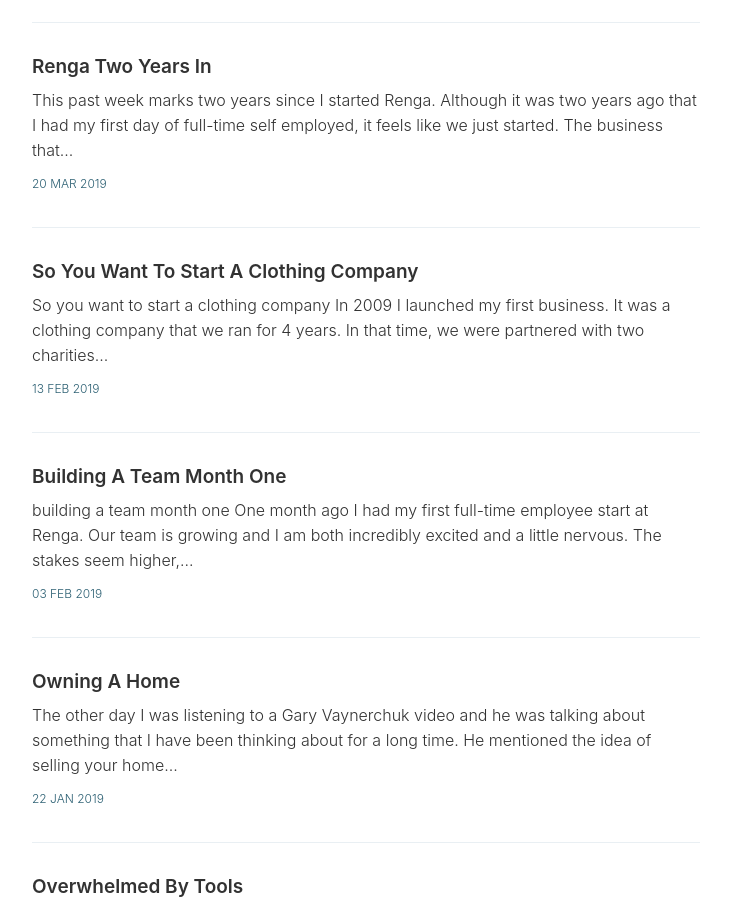
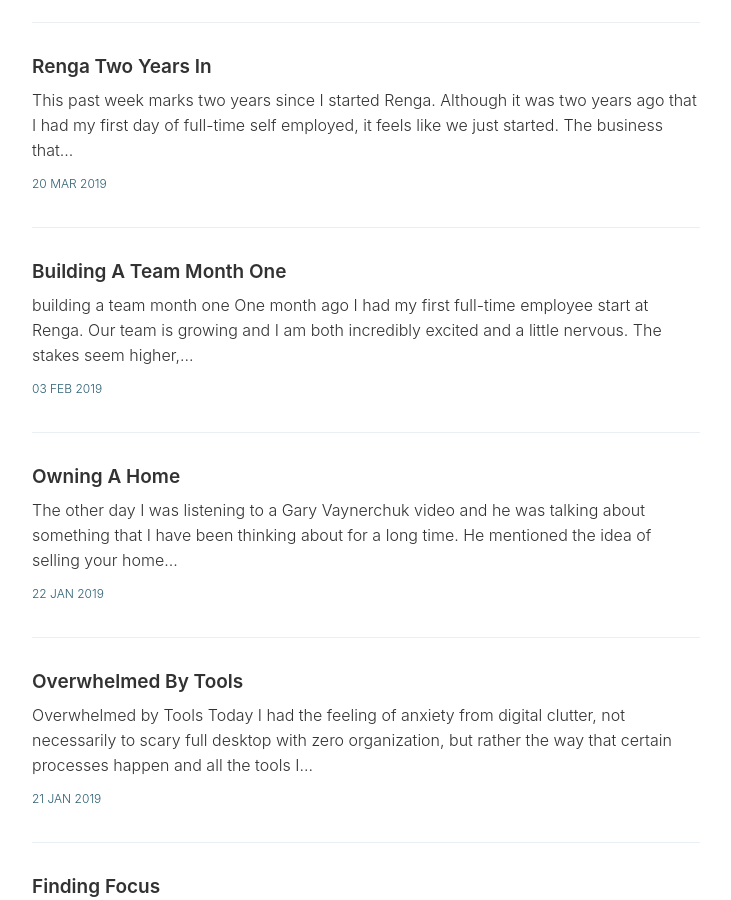
Before and after one commit to jaredhenriques/blog, a Jekyll site: the page built from index.html, in a window 1280 px wide and 900 px high, scrolled down 812 px. Shown: the whole window, without its empty margins (274-1005 px from the left). Built offline with Jekyll 4.4.1, drawn with Linux system fonts in a browser that asks for light colours; the list of posts is cut into pages by our own code.

Commit message:
Update 2019-02-13-So-you-want-to-start-a-clothing-company.md

```diff
--- a/_posts/2019-02-13-So-you-want-to-start-a-clothing-company.md
+++ b/_posts/2019-02-13-So-you-want-to-start-a-clothing-company.md
@@ -1,5 +1,6 @@
-# So you want to start a clothing company
-
+---
+published: false
+---
 In 2009 I launched my first business. It was a clothing company that we ran for 4 years. In that time, we were partnered with two charities and ended up setting up Canadian manufacturing. It was a lot of fun building a brand and team. Since I started there have been many people who have approached me asking my advice on starting their own brand. I thought it might be interesting to write a little bit about the universal advice I would give to someone who decides they want to try and build a clothing brand to sell on ecommerce.
 
 This will be broken down into four sections:
```
